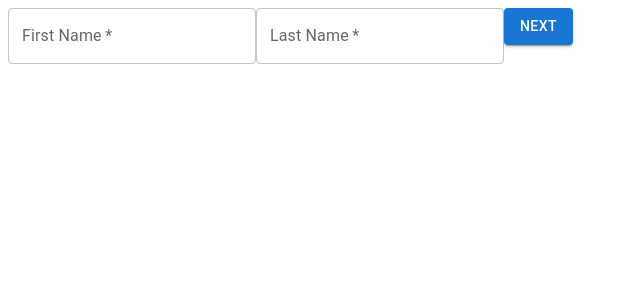
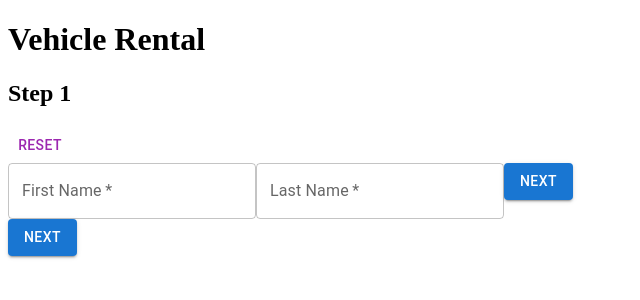
Before and after one commit to Vishal-sikchi-088/vehicle-rental, a React (Create React App) app in the folder vr-frontend/: page / in a window 1280 px wide. Shown: the top 300 px of the page, without its empty margins (0-640 px from the left). Built offline with nearby package versions, Linux system fonts and the light colour scheme.

Commit message:
refactored multiStepForm

```diff
--- a/vr-frontend/src/App.js
+++ b/vr-frontend/src/App.js
@@ -4,6 +4,7 @@ import MultiStepForm from './components/MultiStepForm';
 function App() {
   return (
     <div className="w-full h-screen">
+      <h1 className="text-4xl font-semibold text-gray-800 flex justify-center items-center min-h-40">Vehicle Rental</h1>
       <MultiStepForm/>
     </div>
   );
--- a/vr-frontend/src/components/MultiStepForm.js
+++ b/vr-frontend/src/components/MultiStepForm.js
@@ -1,24 +1,61 @@
-import React from "react";
+import React, { useRef } from "react";
 import { useDispatch, useSelector } from "react-redux";
 import { setUserName, setWheels, setType, setModel,
     setStartDate, setEndDate, nextStep, prevStep, resetForm } from "../redux/formSlice";
 import Step1Name from "./Step1Name";
 import Step2Wheels from "./Step2Wheels";
+import { Button } from "@mui/material";
 
 const MultiStepForm = () => {
+    const step1NameRef = useRef()
     const dispatch = useDispatch()
     const { step, userName, wheels, type, model, startDate, endDate } = useSelector((state) => state.form)
 
+    const handleNextStep = () => {
+        if (step1NameRef.current) {
+            const isValid = step1NameRef.current.handleNext()
+            if (isValid) {
+                dispatch(nextStep());
+            }
+        }
+    }
+
+    const handleBackStep = () => {
+        dispatch(prevStep())
+    }
+
     const renderStep = () => {
         switch(step) {
-            case 1: return (<Step1Name/>)
-            case 2: return (<Step2Wheels/>)
+            case 1: return (<Step1Name ref={step1NameRef}/>)
+            case 2: return (<Step2Wheels onNext={handleNextStep} />)
         }
     }
 
     return (
-        <div>
-            {renderStep()}
+        <div className="container mx-auto flex justify-center items-center">
+            <div className="w-full max-w-lg bg-gray-200 p-8 rounded-lg shadow-lg relative">
+                <div className="flex justify-between items-center mb-4">
+                    <h2 className="text-2xl font-semibold text-gray-800">Step {step}</h2>
+                    <Button variant="text" onClick={() => dispatch(resetForm())} color="secondary">
+                        Reset
+                    </Button>
+                </div>
+
+                <div className="mb-6">{renderStep()}</div>
+
+                <div className="flex justify-between mt-6">
+                    {step > 1 && (
+                        <Button variant="outlined" onClick={handleBackStep} color="primary">
+                            Back
+                        </Button>
+                    )}
+                    {step < 5 && (
+                        <Button variant="contained" onClick={handleNextStep} color="primary">
+                            Next
+                        </Button>
+                    )}
+                </div>
+            </div>
         </div>
     )
         }
```
